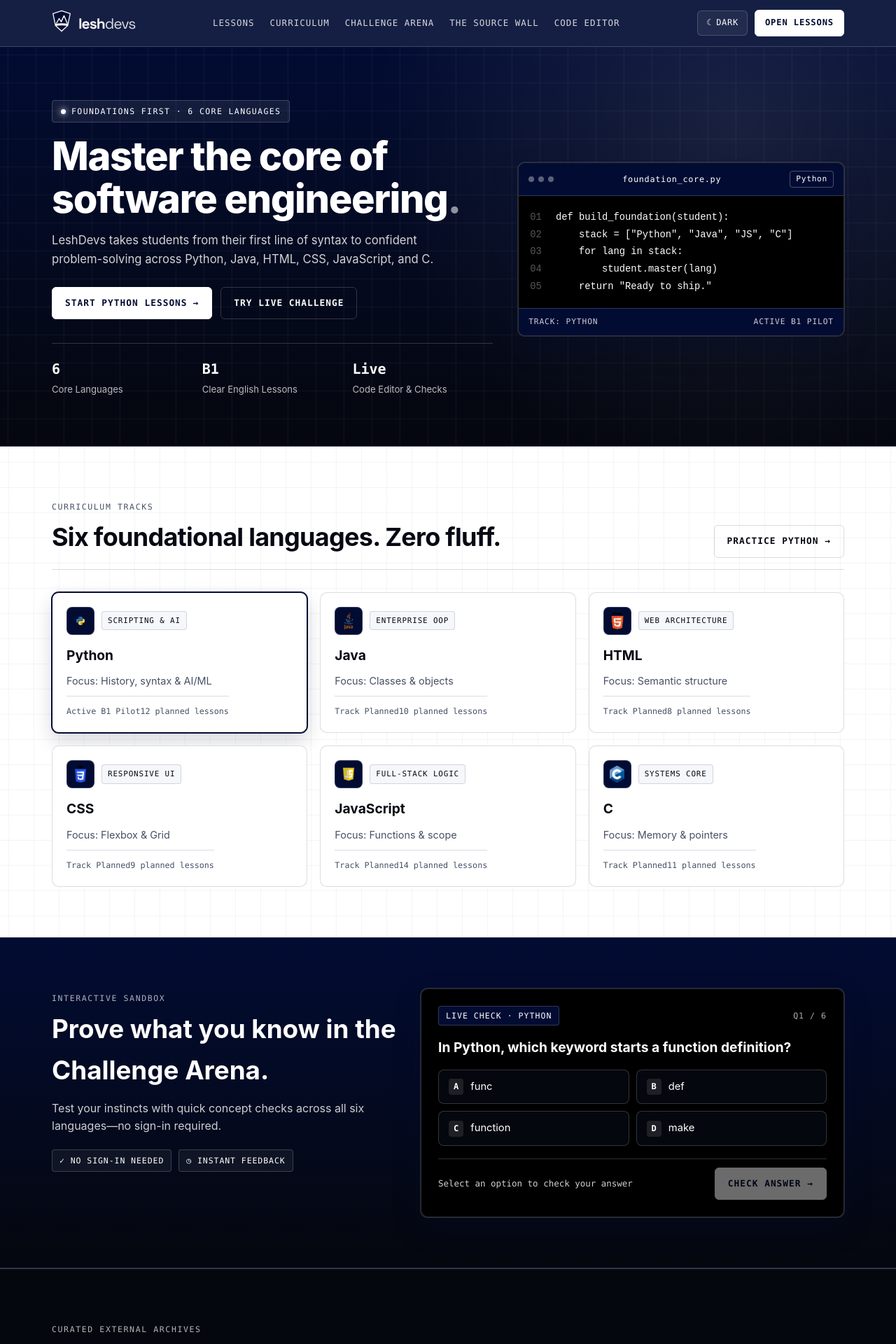
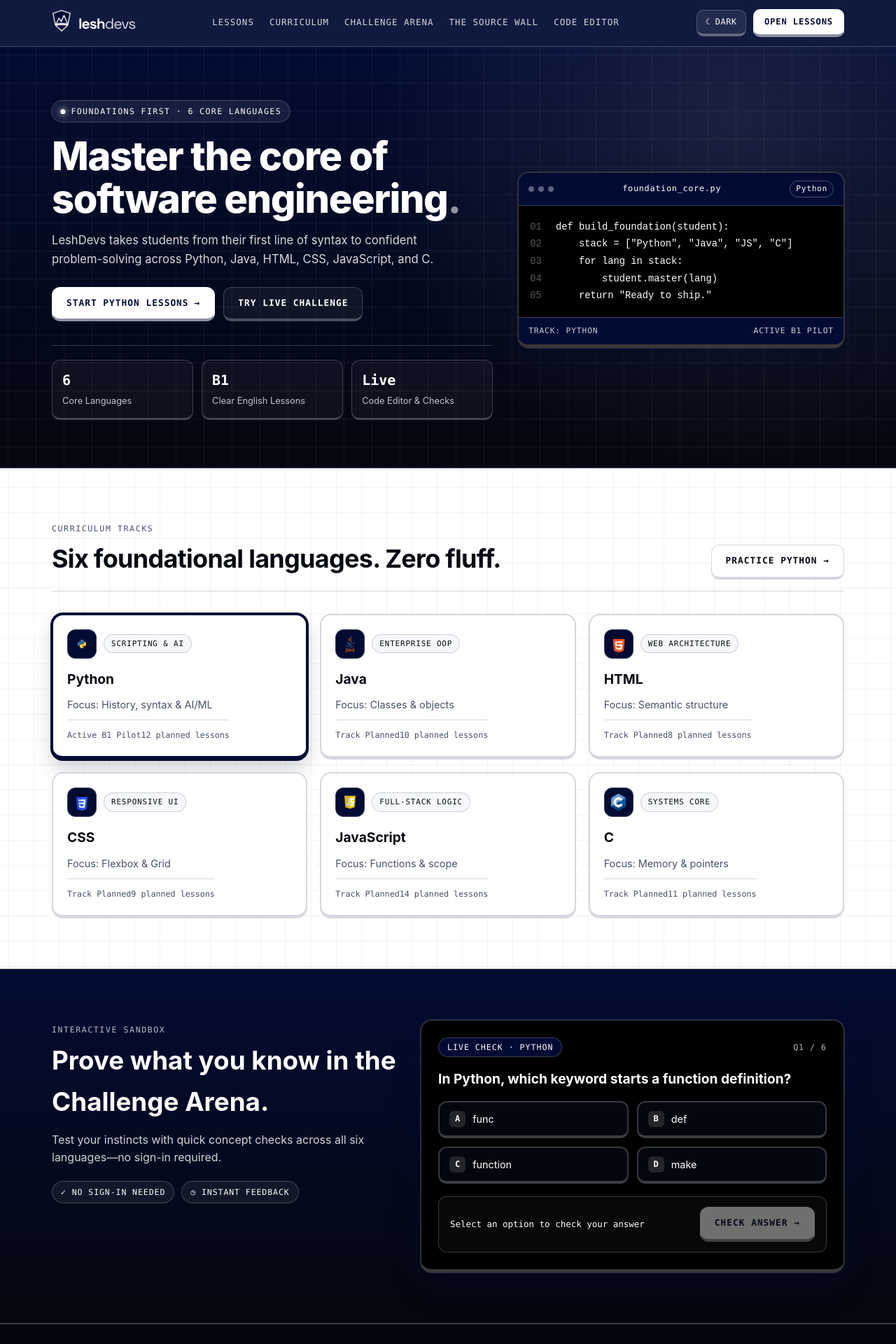
Before and after one commit to JoshKoledoye/lesh-devs, a React (Vite) app: page / in a window 1280 px wide. Shown: the top 1920 px of the page at 70% size. Built offline with nearby package versions, Linux system fonts and the light colour scheme.

Commit message:
Refactor styles and add new animations
Updated various CSS variables and styles for improved design consistency and responsiveness. Added new animations and adjusted existing ones.

```diff
--- a/src/styles.css
+++ b/src/styles.css
@@ -6,11 +6,17 @@
   --text-main: #060913;
   --text-muted: #465066;
   --text-inverse: #ffffff;
-  --border-subtle: rgba(2, 12, 51, 0.14);
-  --border-hud: rgba(255, 255, 255, 0.18);
-  --glow-hud: 0 0 0 1px rgba(255, 255, 255, 0.12), 0 16px 40px rgba(2, 12, 51, 0.24);
-  --grid-line: rgba(2, 12, 51, 0.045);
-  --grid-hud: rgba(255, 255, 255, 0.05);
+  --border-subtle: rgba(2, 12, 51, 0.16);
+  --border-hud: rgba(255, 255, 255, 0.2);
+  --glow-hud: 0 0 0 1px rgba(255, 255, 255, 0.14), 0 18px 42px rgba(2, 12, 51, 0.26);
+  --grid-line: rgba(2, 12, 51, 0.05);
+  --grid-hud: rgba(255, 255, 255, 0.055);
+  --correct-bg: #123824;
+  --correct-border: #22c55e;
+  --correct-text: #dcfce7;
+  --wrong-bg: #3b1319;
+  --wrong-border: #ef4444;
+  --wrong-text: #fee2e2;
   --font-sans: 'Inter', 'Segoe UI', system-ui, -apple-system, sans-serif;
   --font-mono: 'JetBrains Mono', 'Fira Code', ui-monospace, SFMono-Regular, Menlo, Monaco, Consolas, monospace;
 }
@@ -24,11 +30,11 @@
   --text-main: #ffffff;
   --text-muted: #b8c2d9;
   --text-inverse: #ffffff;
-  --border-subtle: rgba(255, 255, 255, 0.16);
+  --border-subtle: rgba(255, 255, 255, 0.18);
   --border-hud: rgba(255, 255, 255, 0.22);
-  --glow-hud: 0 0 24px rgba(255, 255, 255, 0.06), 0 18px 44px rgba(0, 0, 0, 0.65);
-  --grid-line: rgba(255, 255, 255, 0.04);
-  --grid-hud: rgba(255, 255, 255, 0.055);
+  --glow-hud: 0 0 24px rgba(255, 255, 255, 0.07), 0 18px 44px rgba(0, 0, 0, 0.68);
+  --grid-line: rgba(255, 255, 255, 0.042);
+  --grid-hud: rgba(255, 255, 255, 0.058);
 }
 
 @keyframes gridDrift {
@@ -46,6 +52,50 @@
   }
   100% {
     background-position: 40px 40px, 40px 40px;
+  }
+}
+
+@keyframes duoPop {
+  0% {
+    opacity: 0;
+    transform: translateY(12px) scale(0.985);
+  }
+  100% {
+    opacity: 1;
+    transform: translateY(0) scale(1);
+  }
+}
+
+@keyframes duoFloat {
+  0%,
+  100% {
+    transform: translateY(0);
+  }
+  50% {
+    transform: translateY(-3px);
+  }
+}
+
+@keyframes duoShake {
+  0%,
+  100% {
+    transform: translateX(0);
+  }
+  25% {
+    transform: translateX(-5px);
+  }
+  75% {
+    transform: translateX(5px);
+  }
+}
+
+@keyframes duoPulseBadge {
+  0%,
+  100% {
+    transform: scale(1);
+  }
+  50% {
+    transform: scale(1.03);
   }
 }
 
@@ -86,12 +136,24 @@ body {
   padding: 0 24px;
 }
 
+.duo-pop {
+  animation: duoPop 0.34s cubic-bezier(0.22, 1, 0.36, 1) both;
+}
+
+.duo-float {
+  animation: duoFloat 3.2s ease-in-out infinite;
+}
+
+.duo-bounce {
+  animation: duoPulseBadge 2.8s ease-in-out infinite;
+}
+
 /* Top HUD Navigation */
 .navbar {
   position: sticky;
   top: 0;
   z-index: 40;
-  background: rgba(2, 12, 51, 0.92);
+  background: rgba(2, 12, 51, 0.94);
   backdrop-filter: blur(12px);
   border-bottom: 1px solid var(--border-hud);
   color: var(--text-inverse);
@@ -100,14 +162,13 @@ body {
 .nav-inner {
   max-width: 1180px;
   margin: 0 auto;
-  padding: 14px 24px;
+  padding: 13px 24px;
   display: flex;
   align-items: center;
   justify-content: space-between;
   gap: 20px;
 }
 
-/* Restored previous leshdevs brand wordmark style */
 .brand {
   display: inline-flex;
   align-items: center;
@@ -139,13 +200,14 @@ body {
   letter-spacing: 0.08em;
   text-transform: uppercase;
   padding: 6px 0;
-  border-bottom: 1px solid transparent;
-  transition: color 0.18s ease, border-color 0.18s ease;
+  border-bottom: 2px solid transparent;
+  transition: color 0.16s ease, border-color 0.16s ease, transform 0.16s ease;
 }
 
 .nav-links a:hover {
   color: #ffffff;
   border-bottom-color: #ffffff;
+  transform: translateY(-1px);
 }
 
 .nav-actions {
@@ -154,45 +216,54 @@ body {
   gap: 10px;
 }
 
+/* Duolingo Tactile 3D Lip Controls */
+.duo-3d {
+  transition:
+    transform 0.12s cubic-bezier(0.34, 1.56, 0.64, 1),
+    box-shadow 0.14s ease,
+    background-color 0.16s ease,
+    border-color 0.16s ease;
+}
+
+.duo-3d:hover:not(:disabled) {
+  transform: translateY(-2px);
+}
+
+.duo-3d:active:not(:disabled) {
+  transform: translateY(2px) scale(0.985);
+  box-shadow: none !important;
+}
+
 .theme-btn {
   display: inline-flex;
   align-items: center;
   gap: 6px;
-  background: rgba(255, 255, 255, 0.06);
+  background: rgba(255, 255, 255, 0.08);
   color: #ffffff;
   border: 1px solid var(--border-hud);
-  border-radius: 6px;
+  border-bottom: 4px solid rgba(255, 255, 255, 0.28);
+  border-radius: 10px;
   padding: 7px 12px;
   font-family: var(--font-mono);
-  font-size: 0.75rem;
+  font-size: 0.74rem;
   letter-spacing: 0.06em;
   text-transform: uppercase;
   cursor: pointer;
-}
-
-.theme-btn:hover {
-  background: rgba(255, 255, 255, 0.14);
-  border-color: #ffffff;
 }
 
 .nav-cta {
   background: #ffffff;
   color: #020c33;
   border: 1px solid #ffffff;
-  border-radius: 6px;
-  padding: 8px 14px;
+  border-bottom: 4px solid rgba(2, 12, 51, 0.45);
+  border-radius: 10px;
+  padding: 8px 15px;
   font-family: var(--font-mono);
   font-size: 0.76rem;
   font-weight: 700;
   letter-spacing: 0.07em;
   text-transform: uppercase;
   cursor: pointer;
-}
-
-.nav-cta:hover {
-  background: #020c33;
-  color: #ffffff;
-  box-shadow: 0 0 16px rgba(255, 255, 255, 0.22);
 }
 
 /* Hero Command Section */
@@ -235,10 +306,10 @@ body {
   letter-spacing: 0.12em;
   text-transform: uppercase;
   color: #ffffff;
-  background: rgba(255, 255, 255, 0.07);
+  background: rgba(255, 255, 255, 0.08);
   border: 1px solid var(--border-hud);
   padding: 6px 12px;
-  border-radius: 4px;
+  border-radius: 999px;
   margin-bottom: 18px;
 }
 
@@ -264,7 +335,7 @@ body {
 
 .hero-subtitle {
   margin: 0 0 26px;
-  color: rgba(255, 255, 255, 0.82);
+  color: rgba(255, 255, 255, 0.84);
   font-size: 1.04rem;
   max-width: 56ch;
 }
@@ -287,46 +358,31 @@ body {
   letter-spacing: 0.08em;
   text-transform: uppercase;
   text-decoration: none;
-  border-radius: 6px;
-  padding: 12px 18px;
+  border-radius: 12px;
+  padding: 12px 20px;
   cursor: pointer;
-  transition: transform 0.15s ease, background 0.18s ease, border-color 0.18s ease, box-shadow 0.18s ease;
 }
 
 .btn-primary {
   background: #ffffff;
   color: #020c33;
   border: 1px solid #ffffff;
-}
-
-.btn-primary:hover:not(:disabled) {
-  background: #020c33;
-  color: #ffffff;
-  box-shadow: 0 0 18px rgba(255, 255, 255, 0.25);
+  border-bottom: 4px solid rgba(2, 12, 51, 0.45);
 }
 
 .btn-outline {
-  background: transparent;
+  background: var(--bg-page);
   color: var(--text-main);
   border: 1px solid var(--border-subtle);
+  border-bottom: 4px solid var(--border-subtle);
 }
 
 .hero-section .btn-outline,
 .lessons-page-bar .btn-outline {
+  background: rgba(255, 255, 255, 0.05);
   color: #ffffff;
   border-color: var(--border-hud);
-}
-
-.btn-outline:hover:not(:disabled) {
-  border-color: #020c33;
-  box-shadow: 0 0 0 1px #020c33;
-}
-
-.hero-section .btn-outline:hover:not(:disabled),
-.lessons-page-bar .btn-outline:hover:not(:disabled) {
-  background: rgba(255, 255, 255, 0.08);
-  border-color: #ffffff;
-  box-shadow: 0 0 14px rgba(255, 255, 255, 0.16);
+  border-bottom: 4px solid rgba(255, 255, 255, 0.25);
 }
 
 .btn:disabled {
@@ -337,28 +393,40 @@ body {
 .hero-metrics {
   display: grid;
   grid-template-columns: repeat(3, minmax(0, 1fr));
-  gap: 14px;
+  gap: 12px;
   border-top: 1px solid var(--border-hud);
   padding-top: 20px;
 }
 
-.hero-metrics strong {
+.duo-stat-tile {
+  background: rgba(255, 255, 255, 0.04);
+  border: 1px solid var(--border-hud);
+  border-bottom: 3px solid rgba(255, 255, 255, 0.2);
+  border-radius: 12px;
+  padding: 12px 14px;
+}
+
+.duo-stat-tile strong {
   display: block;
   font-family: var(--font-mono);
   font-size: 1.25rem;
   color: #ffffff;
 }
 
-.hero-metrics span {
-  font-size: 0.82rem;
-  color: rgba(255, 255, 255, 0.72);
+.duo-stat-tile span {
+  font-size: 0.8rem;
+  color: rgba(255, 255, 255, 0.74);
 }
 
-/* Hero Telemetry Code Card */
+/* Duolingo Tactile Cards */
+.duo-card {
+  border-radius: 16px;
+}
+
 .hero-code-card {
   background: #000000;
   border: 1px solid var(--border-hud);
-  border-radius: 10px;
+  border-bottom: 5px solid rgba(255, 255, 255, 0.22);
   overflow: hidden;
   box-shadow: var(--glow-hud);
 }
@@ -393,7 +461,7 @@ body {
 .code-lang-tag {
   padding: 2px 8px;
   border: 1px solid rgba(255, 255, 255, 0.28);
-  border-radius: 4px;
+  border-radius: 999px;
   font-size: 0.7rem;
 }
 
@@ -469,25 +537,25 @@ body {
   text-align: left;
   background: var(--bg-page);
   color: var(--text-main);
-  border: 1px solid var(--border-subtle);
-  border-radius: 10px;
+  border: 2px solid var(--border-subtle);
+  border-bottom: 5px solid var(--border-subtle);
   padding: 20px;
   cursor: pointer;
   display: flex;
   flex-direction: column;
   gap: 10px;
-  transition: transform 0.16s ease, border-color 0.18s ease, box-shadow 0.18s ease;
 }
 
 .lang-card:hover {
-  transform: translateY(-2px);
   border-color: #020c33;
-  box-shadow: 0 10px 26px rgba(2, 12, 51, 0.12);
+  border-bottom-color: #020c33;
+  box-shadow: 0 12px 26px rgba(2, 12, 51, 0.14);
 }
 
 .lang-card.selected {
   border-color: #020c33;
-  box-shadow: 0 0 0 1px #020c33, 0 12px 28px rgba(2, 12, 51, 0.16);
+  border-bottom-color: #020c33;
+  box-shadow: 0 0 0 2px #020c33, 0 14px 28px rgba(2, 12, 51, 0.18);
 }
 
 .lang-card-top {
@@ -498,9 +566,9 @@ body {
 }
 
 .lang-logo-slot {
-  width: 40px;
-  height: 40px;
-  border-radius: 8px;
+  width: 42px;
+  height: 42px;
+  border-radius: 12px;
   background: #020c33;
   border: 1px solid var(--border-hud);
   display: grid;
@@ -526,8 +594,8 @@ body {
   font-size: 0.68rem;
   letter-spacing: 0.08em;
   text-transform: uppercase;
-  padding: 4px 8px;
-  border-radius: 4px;
+  padding: 4px 10px;
+  border-radius: 999px;
   background: var(--bg-surface);
   border: 1px solid var(--border-subtle);
 }
@@ -556,15 +624,14 @@ body {
 
 /* Challenge Arena HUD Band */
 .arena-band {
-  background:
-    linear-gradient(180deg, var(--bg-hud) 0%, var(--bg-void) 100%);
+  background: linear-gradient(180deg, var(--bg-hud) 0%, var(--bg-void) 100%);
   color: #ffffff;
   border-top: 1px solid var(--border-hud);
   border-bottom: 1px solid var(--border-hud);
 }
 
 .arena-band .section-kicker {
-  color: rgba(255, 255, 255, 0.68);
+  color: rgba(255, 255, 255, 0.72);
 }
 
 .arena-grid {
@@ -580,7 +647,7 @@ body {
 }
 
 .arena-copy p {
-  color: rgba(255, 255, 255, 0.8);
+  color: rgba(255, 255, 255, 0.82);
   margin: 0 0 20px;
 }
 
@@ -594,22 +661,69 @@ body {
 }
 
 .arena-pills span {
-  padding: 6px 10px;
+  padding: 6px 12px;
   border: 1px solid var(--border-hud);
-  border-radius: 4px;
-  background: rgba(255, 255, 255, 0.05);
+  border-radius: 999px;
+  background: rgba(255, 255, 255, 0.06);
 }
 
 .challenge-box {
   background: #000000;
   color: #ffffff;
   border: 1px solid var(--border-hud);
-  border-radius: 10px;
+  border-bottom: 5px solid rgba(255, 255, 255, 0.22);
   padding: 24px;
   box-shadow: var(--glow-hud);
   display: flex;
   flex-direction: column;
   gap: 18px;
+}
+
+.lesson-block-card {
+  background: rgba(255, 255, 255, 0.03);
+  border: 1px solid var(--border-hud);
+  border-radius: 12px;
+  padding: 16px;
+}
+
+.lesson-block-card h3 {
+  margin: 4px 0 6px;
+}
+
+.lesson-block-card p {
+  margin: 0;
+  color: rgba(255, 255, 255, 0.84);
+}
+
+.duo-checklist {
+  list-style: none;
+  margin: 8px 0 0;
+  padding: 0;
+  display: flex;
+  flex-direction: column;
+  gap: 8px;
+}
+
+.duo-checklist li {
+  display: flex;
+  align-items: flex-start;
+  gap: 10px;
+  font-size: 0.94rem;
+}
+
+.duo-check-badge {
+  width: 20px;
+  height: 20px;
+  border-radius: 999px;
+  background: #ffffff;
+  color: #020c33;
+  font-family: var(--font-mono);
+  font-size: 0.72rem;
+  font-weight: 800;
+  display: grid;
+  place-items: center;
+  flex-shrink: 0;
+  margin-top: 2px;
 }
 
 .challenge-head {
@@ -623,14 +737,14 @@ body {
 }
 
 .challenge-badge {
-  padding: 4px 10px;
-  border-radius: 4px;
+  padding: 4px 12px;
+  border-radius: 999px;
   background: #020c33;
   border: 1px solid var(--border-hud);
 }
 
 .challenge-step {
-  color: rgba(255, 255, 255, 0.68);
+  color: rgba(255, 255, 255, 0.72);
 }
 
 .challenge-box h3 {
@@ -642,7 +756,7 @@ body {
 .options-grid {
   display: grid;
   grid-template-columns: repeat(2, minmax(0, 1fr));
-  gap: 10px;
+  gap: 12px;
 }
 
 .option-btn {
@@ -652,11 +766,11 @@ body {
   text-align: left;
   background: #05070e;
   color: #ffffff;
-  border: 1px solid var(--border-hud);
-  border-radius: 8px;
+  border: 2px solid var(--border-hud);
+  border-bottom: 4px solid rgba(255, 255, 255, 0.22);
+  border-radius: 12px;
   padding: 12px 14px;
   cursor: pointer;
-  transition: border-color 0.15s ease, background 0.15s ease;
 }
 
 .option-btn:hover:not(:disabled) {
@@ -666,30 +780,50 @@ body {
 
 .option-btn.is-selected {
   border-color: #ffffff;
+  border-bottom-color: #ffffff;
   background: #020c33;
   box-shadow: 0 0 0 1px #ffffff;
 }
 
+/* Duolingo Green (Correct) & Red (Wrong) Quiz States */
 .option-btn.is-correct {
-  border-color: #ffffff;
-  background: #020c33;
+  background: var(--correct-bg);
+  border-color: var(--correct-border);
+  border-bottom: 4px solid var(--correct-border);
+  color: var(--correct-text);
+  box-shadow: 0 0 16px rgba(34, 197, 94, 0.25);
+  animation: duoPulseBadge 0.35s ease;
 }
 
 .option-btn.is-wrong {
-  opacity: 0.55;
+  background: var(--wrong-bg);
+  border-color: var(--wrong-border);
+  border-bottom: 4px solid var(--wrong-border);
+  color: var(--wrong-text);
+  box-shadow: 0 0 16px rgba(239, 68, 68, 0.25);
+  animation: duoShake 0.32s ease;
 }
 
 .opt-key {
   font-family: var(--font-mono);
   font-size: 0.75rem;
   font-weight: 700;
-  padding: 2px 7px;
-  border-radius: 4px;
-  background: rgba(255, 255, 255, 0.1);
+  padding: 2px 8px;
+  border-radius: 6px;
+  background: rgba(255, 255, 255, 0.12);
+  flex-shrink: 0;
 }
 
 .opt-val {
-  font-size: 0.92rem;
+  font-size: 0.9rem;
+  flex: 1;
+}
+
+.opt-feedback-tag {
+  font-family: var(--font-mono);
+  font-weight: 800;
+  font-size: 0.85rem;
+  flex-shrink: 0;
 }
 
 .challenge-actions {
@@ -697,15 +831,28 @@ body {
   align-items: center;
   justify-content: space-between;
   gap: 14px;
-  padding-top: 12px;
-  border-top: 1px solid var(--border-hud);
+  padding: 14px 16px;
+  border-radius: 12px;
+  background: rgba(255, 255, 255, 0.03);
+  border: 1px solid var(--border-hud);
   flex-wrap: wrap;
+  transition: background-color 0.2s ease, border-color 0.2s ease;
+}
+
+.duo-tray.is-tray-correct {
+  background: var(--correct-bg);
+  border-color: var(--correct-border);
+}
+
+.duo-tray.is-tray-wrong {
+  background: var(--wrong-bg);
+  border-color: var(--wrong-border);
 }
 
 .challenge-notice {
   font-family: var(--font-mono);
   font-size: 0.78rem;
-  color: rgba(255, 255, 255, 0.82);
+  color: #ffffff;
 }
 
 .pane-actions {
@@ -726,11 +873,12 @@ body {
   font-size: 0.74rem;
   letter-spacing: 0.08em;
   text-transform: uppercase;
-  padding: 8px 12px;
-  border-radius: 6px;
+  padding: 8px 13px;
+  border-radius: 10px;
   border: 1px solid var(--border-hud);
+  border-bottom: 4px solid rgba(255, 255, 255, 0.24);
   background: #020c33;
-  color: rgba(255, 255, 255, 0.78);
+  color: rgba(255, 255, 255, 0.82);
   cursor: pointer;
 }
 
@@ -739,6 +887,7 @@ body {
   background: #ffffff;
   color: #020c33;
   border-color: #ffffff;
+  border-bottom-color: rgba(2, 12, 51, 0.45);
   font-weight: 700;
 }
 
@@ -761,7 +910,7 @@ body {
 .light-head .section-kicker,
 .source-sub,
 .mono-label {
-  color: rgba(255, 255, 255, 0.7);
+  color: rgba(255, 255, 255, 0.72);
   font-family: var(--font-mono);
 }
 
@@ -785,15 +934,13 @@ body {
   color: #ffffff;
   background: #020c33;
   border: 1px solid var(--border-hud);
-  border-radius: 10px;
+  border-bottom: 5px solid rgba(255, 255, 255, 0.22);
   padding: 20px;
-  transition: transform 0.16s ease, border-color 0.18s ease, box-shadow 0.18s ease;
 }
 
 .source-card:hover {
-  transform: translateY(-2px);
   border-color: #ffffff;
-  box-shadow: 0 0 20px rgba(255, 255, 255, 0.12);
+  box-shadow: 0 0 22px rgba(255, 255, 255, 0.14);
 }
 
 .source-card-top,
@@ -807,9 +954,9 @@ body {
 }
 
 .source-mark {
-  padding: 3px 8px;
+  padding: 3px 9px;
   border: 1px solid var(--border-hud);
-  border-radius: 4px;
+  border-radius: 6px;
   background: #000000;
 }
 
@@ -820,7 +967,7 @@ body {
 
 .source-card p {
   margin: 0;
-  color: rgba(255, 255, 255, 0.78);
+  color: rgba(255, 255, 255, 0.8);
   font-size: 0.92rem;
 }
 
@@ -828,7 +975,7 @@ body {
   margin-top: auto;
   padding-top: 12px;
   border-top: 1px solid var(--border-hud);
-  color: rgba(255, 255, 255, 0.78);
+  color: rgba(255, 255, 255, 0.8);
 }
 
 /* Dedicated Lessons Page */
@@ -846,7 +993,8 @@ body {
   padding: 14px 18px;
   background: #020c33;
   border: 1px solid var(--border-hud);
-  border-radius: 10px;
+  border-bottom: 4px solid rgba(255, 255, 255, 0.24);
+  border-radius: 16px;
   margin-bottom: 12px;
 }
 
@@ -855,7 +1003,8 @@ body {
   background: #1e1e1e;
   color: #d4d4d4;
   border: 1px solid #2d2d30;
-  border-radius: 10px;
+  border-bottom: 5px solid #141414;
+  border-radius: 14px;
   overflow: hidden;
   box-shadow: 0 12px 30px rgba(0, 0, 0, 0.45);
 }
@@ -898,7 +1047,7 @@ body {
   font-family: var(--font-mono);
   font-size: 0.7rem;
   padding: 2px 8px;
-  border-radius: 4px;
+  border-radius: 6px;
   background: #020c33;
   color: #ffffff;
   border: 1px solid rgba(255, 255, 255, 0.2);
@@ -908,8 +1057,9 @@ body {
   background: #020c33;
   color: #ffffff;
   border: 1px solid rgba(255, 255, 255, 0.35);
-  border-radius: 5px;
-  padding: 5px 10px;
+  border-bottom: 3px solid rgba(255, 255, 255, 0.2);
+  border-radius: 8px;
+  padding: 5px 11px;
   font-family: var(--font-mono);
   font-size: 0.72rem;
   letter-spacing: 0.06em;
@@ -1026,15 +1176,16 @@ body {
 .footer-inner p {
   margin: 0;
   font-size: 0.88rem;
-  color: rgba(255, 255, 255, 0.75);
+  color: rgba(255, 255, 255, 0.76);
 }
 
 .back-top {
-  background: transparent;
+  background: rgba(255, 255, 255, 0.06);
   color: #ffffff;
   border: 1px solid var(--border-hud);
-  border-radius: 6px;
-  padding: 7px 12px;
+  border-bottom: 3px solid rgba(255, 255, 255, 0.24);
+  border-radius: 10px;
+  padding: 7px 13px;
   font-family: var(--font-mono);
   font-size: 0.74rem;
   text-transform: uppercase;
@@ -1052,8 +1203,17 @@ body {
   }
 
   .site-shell,
-  .hero-section::before {
+  .hero-section::before,
+  .duo-pop,
+  .duo-float,
+  .duo-bounce,
+  .option-btn.is-correct,
+  .option-btn.is-wrong {
     animation: none;
+  }
+
+  .duo-3d {
+    transition: none;
   }
 }
 
@@ -1095,7 +1255,7 @@ body {
   .mobile-bottom-nav button {
     background: transparent;
     border: none;
-    color: rgba(255, 255, 255, 0.72);
+    color: rgba(255, 255, 255, 0.74);
     padding: 13px 8px;
     font-family: var(--font-mono);
     font-size: 0.74rem;
@@ -1106,7 +1266,7 @@ body {
 
   .mobile-bottom-nav button.active {
     color: #ffffff;
-    background: rgba(255, 255, 255, 0.1);
-    box-shadow: inset 0 2px 0 #ffffff;
+    background: rgba(255, 255, 255, 0.12);
+    box-shadow: inset 0 3px 0 #ffffff;
   }
 }
```
